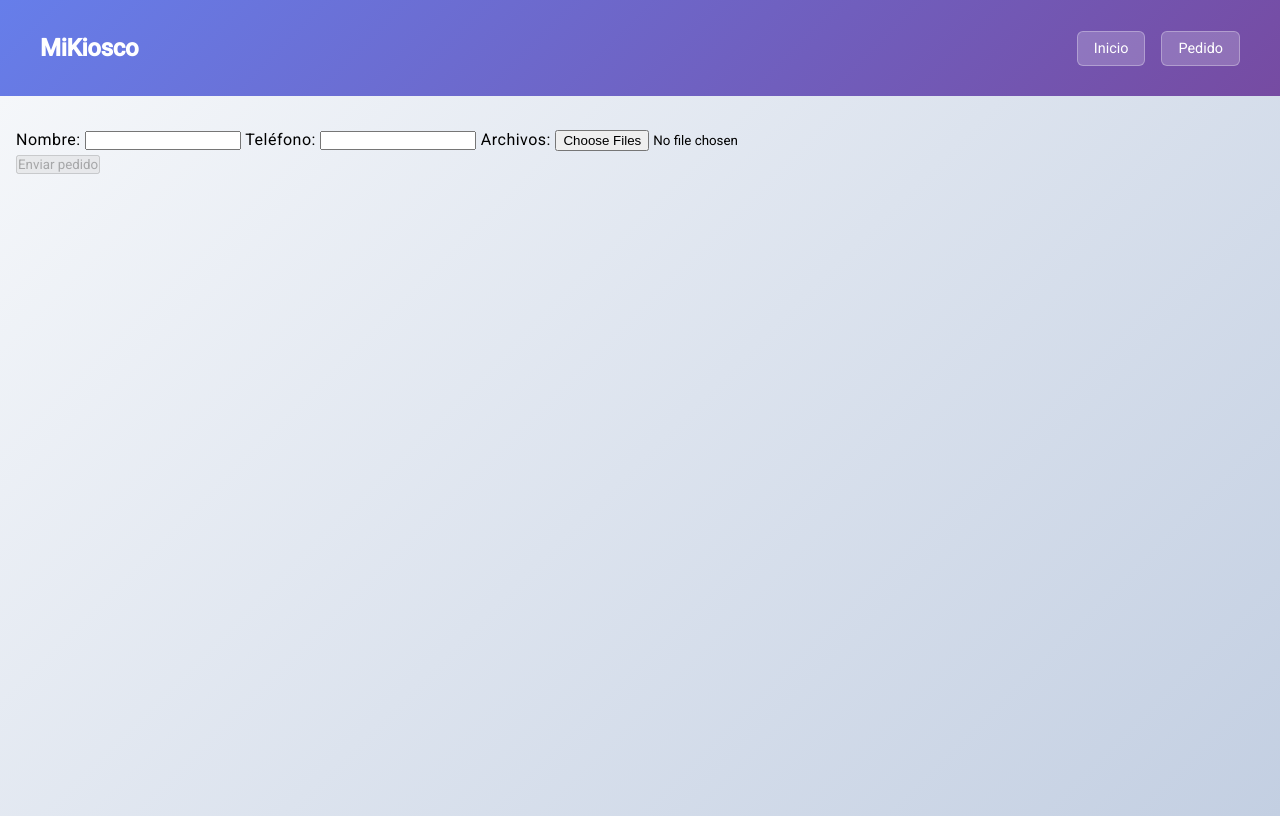
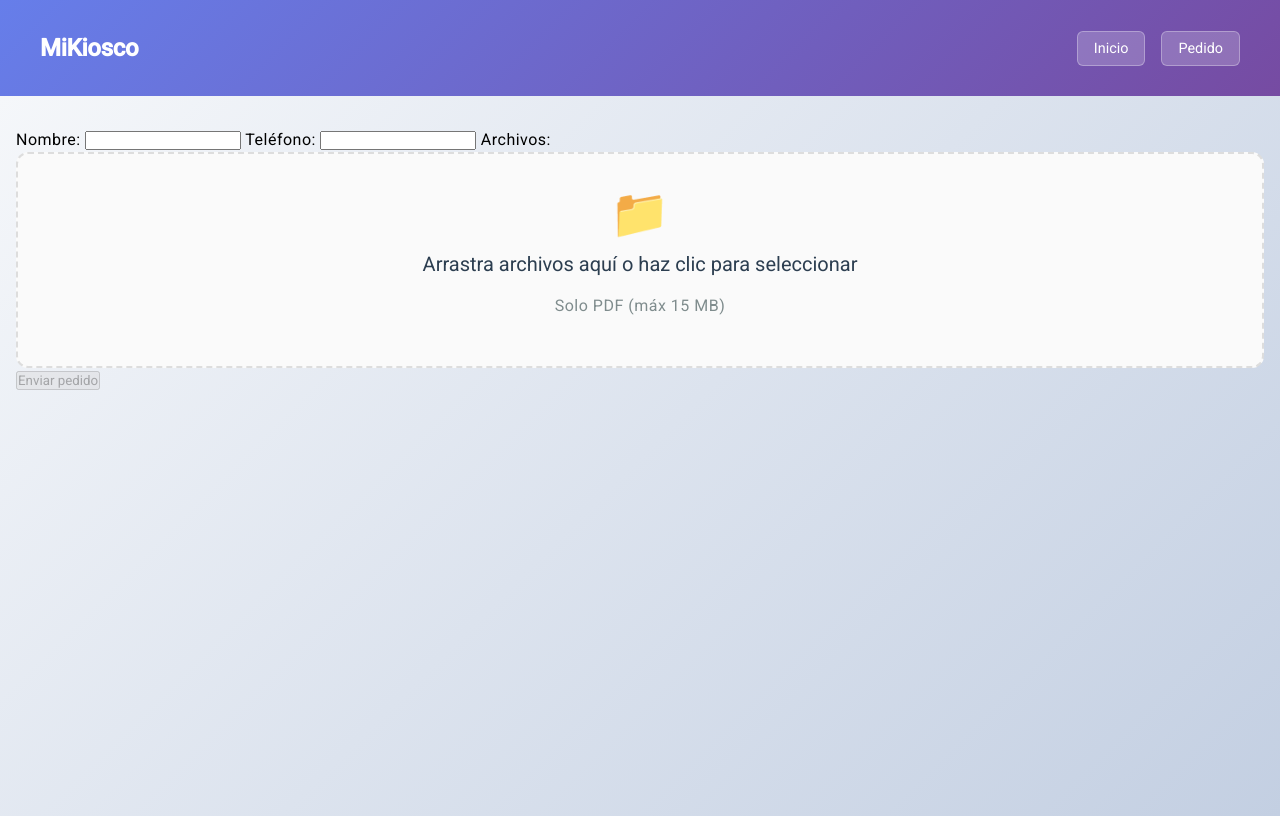
Before and after one commit to Martiniano-Olivera/ftcp---full, an Angular app in the folder ClienteFinal/: page /nuevo-pedido in a window 1280 px wide. Built offline with nearby package versions, Linux system fonts and the light colour scheme.

Commit message:
feat: support pdf upload

```diff
--- a/ClienteFinal/src/app/core/services/pedido.service.ts
+++ b/ClienteFinal/src/app/core/services/pedido.service.ts
@@ -38,7 +38,7 @@ export class PedidoService {
   agregarArchivo(archivo: Archivo): void {
     const pedidoActual = this.pedidoSubject.value;
     if (pedidoActual) {
-      const nuevoPedido = {
+      const nuevoPedido: Pedido = {
         ...pedidoActual,
         archivos: [...pedidoActual.archivos, archivo],
       };
@@ -50,7 +50,7 @@ export class PedidoService {
   eliminarArchivo(archivoId: string): void {
     const pedidoActual = this.pedidoSubject.value;
     if (pedidoActual) {
-      const nuevoPedido = {
+      const nuevoPedido: Pedido = {
         ...pedidoActual,
         archivos: pedidoActual.archivos.filter((a) => a.id !== archivoId),
       };
@@ -62,7 +62,7 @@ export class PedidoService {
   actualizarOpciones(opciones: Partial<OpcionesImpresion>): void {
     const pedidoActual = this.pedidoSubject.value;
     if (pedidoActual) {
-      const nuevoPedido = {
+      const nuevoPedido: Pedido = {
         ...pedidoActual,
         opciones: { ...pedidoActual.opciones, ...opciones },
       };
--- a/ClienteFinal/src/app/features/nuevo-pedido/nuevo-pedido.component.html
+++ b/ClienteFinal/src/app/features/nuevo-pedido/nuevo-pedido.component.html
@@ -10,11 +10,13 @@
     </label>
     <label>
       Archivos:
-      <input type="file" (change)="onFileChange($event)" multiple accept="application/pdf" required />
+      <app-file-upload
+        [archivos]="archivosMeta"
+        (archivoAgregado)="onArchivoAgregado($event)"
+        (archivoEliminado)="onArchivoEliminado($event)"
+        (filesSelected)="onFilesSelected($event)"
+      ></app-file-upload>
     </label>
-    <ul>
-      <li *ngFor="let f of archivos">{{ f.name }} ({{ f.size / 1024 | number:'1.0-0' }} KB)</li>
-    </ul>
     <p *ngIf="error" class="error">{{ error }}</p>
     <button type="submit" [disabled]="form.invalid || archivos.length === 0 || loading">
       {{ loading ? 'Enviando...' : 'Enviar pedido' }}
--- a/ClienteFinal/src/app/features/nuevo-pedido/nuevo-pedido.component.ts
+++ b/ClienteFinal/src/app/features/nuevo-pedido/nuevo-pedido.component.ts
@@ -2,17 +2,20 @@ import { Component } from '@angular/core';
 import { CommonModule } from '@angular/common';
 import { FormsModule } from '@angular/forms';
 import { OrdersPublicService } from '../../core/services/orders-public.service';
+import { Archivo } from '../../core/models/pedido.model';
+import { FileUploadComponent } from '../../shared/components/file-upload/file-upload.component';
 
 @Component({
   selector: 'app-nuevo-pedido',
   standalone: true,
-  imports: [CommonModule, FormsModule],
+  imports: [CommonModule, FormsModule, FileUploadComponent],
   templateUrl: './nuevo-pedido.component.html'
 })
 export class NuevoPedidoComponent {
   nombre = '';
   telefono = '';
   archivos: File[] = [];
+  archivosMeta: Archivo[] = [];
   enviado = false;
   loading = false;
   error: string | null = null;
@@ -20,20 +23,16 @@ export class NuevoPedidoComponent {
 
   constructor(private ordersService: OrdersPublicService) {}
 
-  onFileChange(event: Event): void {
-    const target = event.target as HTMLInputElement;
-    const selected = Array.from(target.files || []);
-    this.archivos = [];
-    this.error = null;
-    selected.forEach(f => {
-      if (f.type !== 'application/pdf') {
-        this.error = 'Solo se permiten archivos PDF';
-      } else if (f.size > 15 * 1024 * 1024) {
-        this.error = 'Cada archivo debe pesar menos de 15MB';
-      } else {
-        this.archivos.push(f);
-      }
-    });
+  onFilesSelected(files: File[]): void {
+    this.archivos = files;
+  }
+
+  onArchivoAgregado(archivo: Archivo): void {
+    this.archivosMeta = [...this.archivosMeta, archivo];
+  }
+
+  onArchivoEliminado(id: string): void {
+    this.archivosMeta = this.archivosMeta.filter(a => a.id !== id);
   }
 
   enviar(): void {
@@ -51,6 +50,7 @@ export class NuevoPedidoComponent {
           this.nombre = '';
           this.telefono = '';
           this.archivos = [];
+          this.archivosMeta = [];
         },
         error: () => {
           this.error = 'Intenta más tarde';
--- a/ClienteFinal/src/app/features/pedido/pedido-archivos.component.html
+++ b/ClienteFinal/src/app/features/pedido/pedido-archivos.component.html
@@ -8,6 +8,7 @@
     [archivos]="archivos"
     (archivoAgregado)="onArchivoAgregado($event)"
     (archivoEliminado)="onArchivoEliminado($event)"
+    (filesSelected)="onFilesSelected($event)"
   ></app-file-upload>
 
   <div class="step-actions">
--- a/ClienteFinal/src/app/features/pedido/pedido-archivos.component.ts
+++ b/ClienteFinal/src/app/features/pedido/pedido-archivos.component.ts
@@ -16,6 +16,8 @@ export class PedidoArchivosComponent {
   @Output() archivoEliminado = new EventEmitter<string>();
   @Output() siguienteClicked = new EventEmitter<void>();
 
+  files: File[] = [];
+
   onArchivoAgregado(archivo: Archivo): void {
     this.archivoAgregado.emit(archivo);
   }
@@ -24,6 +26,10 @@ export class PedidoArchivosComponent {
     this.archivoEliminado.emit(archivoId);
   }
 
+  onFilesSelected(files: File[]): void {
+    this.files = files;
+  }
+
   siguiente(): void {
     this.siguienteClicked.emit();
   }
--- a/ClienteFinal/src/app/shared/components/file-upload/file-upload.component.html
+++ b/ClienteFinal/src/app/shared/components/file-upload/file-upload.component.html
@@ -10,12 +10,12 @@
     <div class="drop-zone-content">
       <div class="upload-icon">📁</div>
       <h3>Arrastra archivos aquí o haz clic para seleccionar</h3>
-      <p>Soporta PDF, DOC, DOCX, TXT, JPG, PNG</p>
+      <p>Solo PDF (máx 15 MB)</p>
       <input
         #fileInput
         type="file"
         multiple
-        accept=".pdf,.doc,.docx,.txt,.jpg,.jpeg,.png"
+        accept="application/pdf,.pdf"
         (change)="onFileSelected($event)"
         style="display: none;"
       />
--- a/ClienteFinal/src/app/shared/components/file-upload/file-upload.component.ts
+++ b/ClienteFinal/src/app/shared/components/file-upload/file-upload.component.ts
@@ -13,6 +13,9 @@ export class FileUploadComponent {
   @Input() archivos: Archivo[] = [];
   @Output() archivoAgregado = new EventEmitter<Archivo>();
   @Output() archivoEliminado = new EventEmitter<string>();
+  @Output() filesSelected = new EventEmitter<File[]>();
+
+  private filesMap = new Map<string, File>();
 
   isDragOver = false;
 
@@ -49,15 +52,18 @@ export class FileUploadComponent {
 
   private procesarArchivos(files: FileList): void {
     Array.from(files).forEach((file) => {
+      const id = this.generarId();
       const archivo: Archivo = {
-        id: this.generarId(),
+        id,
         nombre: file.name,
         tamano: file.size,
         tipo: file.type || this.obtenerExtension(file.name),
         fechaSubida: new Date(),
       };
+      this.filesMap.set(id, file);
       this.archivoAgregado.emit(archivo);
     });
+    this.filesSelected.emit(Array.from(this.filesMap.values()));
   }
 
   private generarId(): string {
@@ -69,6 +75,8 @@ export class FileUploadComponent {
   }
 
   eliminarArchivo(archivoId: string): void {
+    this.filesMap.delete(archivoId);
+    this.filesSelected.emit(Array.from(this.filesMap.values()));
     this.archivoEliminado.emit(archivoId);
   }
 
```
